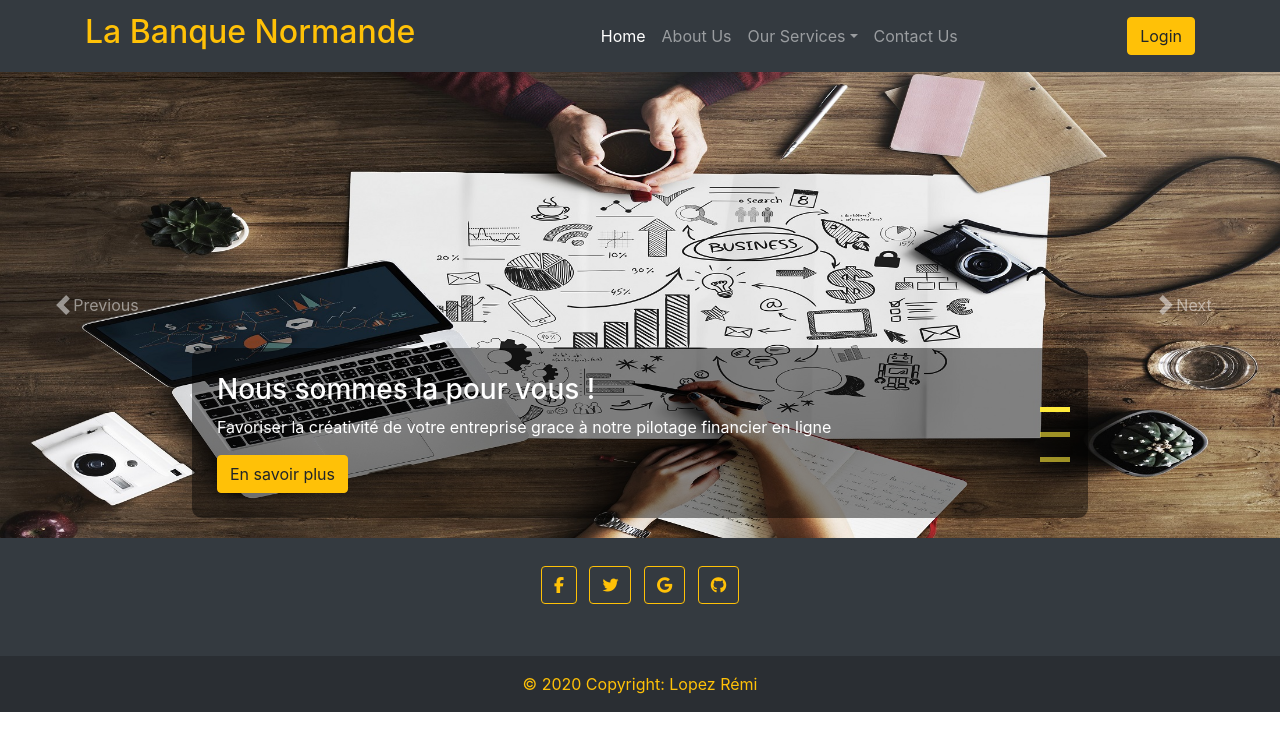
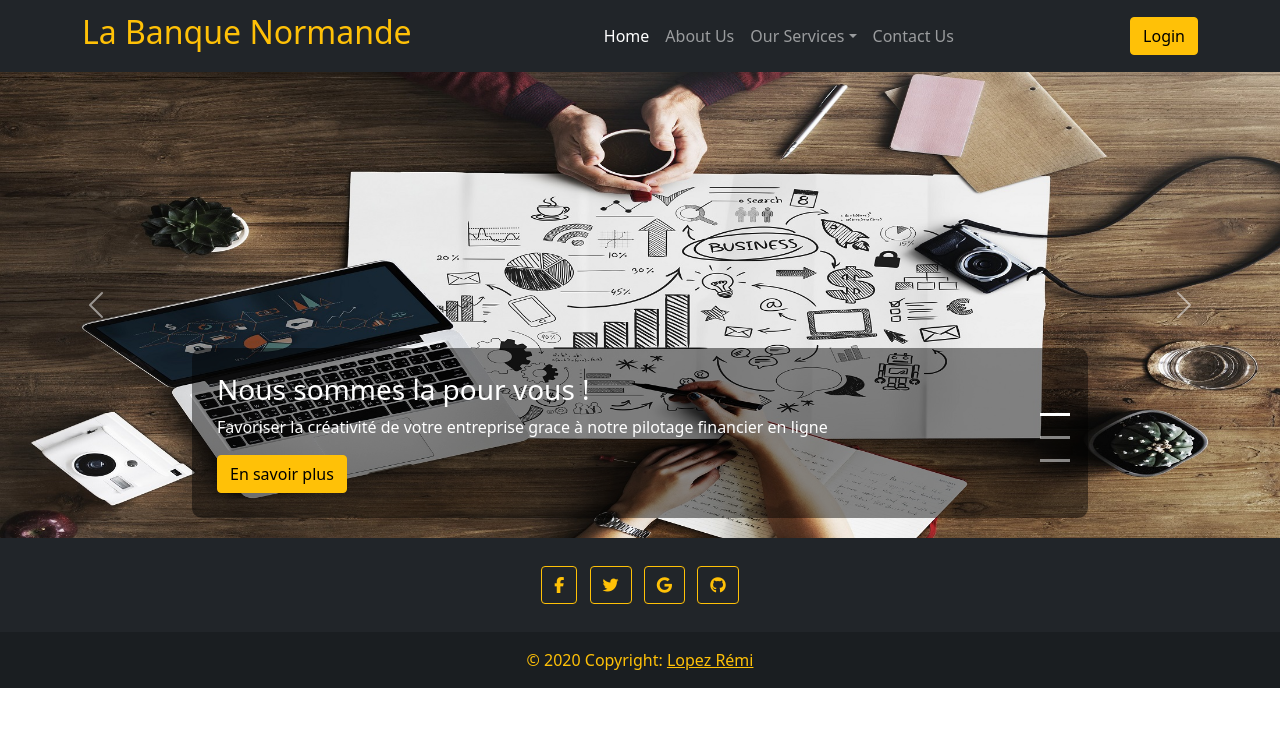
Before and after one commit to LopezRemi/banque_normande, a PHP site: page / in a window 1280 px wide. Shown: the top 751 px of the page. Run offline with PHP 8.4, Linux system fonts and the light colour scheme; some libraries are stand-ins or nearby versions.

Commit message:
fix carousel

```diff
--- a/css/main.css
+++ b/css/main.css
@@ -103,7 +103,7 @@
 }
 .carousel-indicators li {
   height: 5px;
-  background-color: #ffeb3b;
+  background-color: white;
   opacity: .6;
 }
 /* #################  Fin du css carousel  ########## */
--- a/index.html
+++ b/index.html
@@ -12,13 +12,13 @@
   <link rel="apple-touch-icon" href="icon.png">
   <!-- Place favicon.ico in the root directory -->
 
-  <script src="https://kit.fontawesome.com/a076d05399.js"></script>
-  <link href="StyleSheet.css" rel="stylesheet" />
-  <link rel="stylesheet" href="https://stackpath.bootstrapcdn.com/bootstrap/4.3.1/css/bootstrap.min.css"
-    integrity="sha384-ggOyR0iXCbMQv3Xipma34MD+dH/1fQ784/j6cY/iJTQUOhcWr7x9JvoRxT2MZw1T" crossorigin="anonymous">
 
+  <link href="https://cdn.jsdelivr.net/npm/bootstrap@5.0.2/dist/css/bootstrap.min.css" rel="stylesheet"
+    integrity="sha384-EVSTQN3/azprG1Anm3QDgpJLIm9Nao0Yz1ztcQTwFspd3yD65VohhpuuCOmLASjC" crossorigin="anonymous">
   <link rel="stylesheet" href="css/normalize.css">
   <link rel="stylesheet" href="css/main.css">
+  <script src="https://kit.fontawesome.com/a076d05399.js"></script>
+
 
 
 
@@ -134,24 +134,17 @@
         <!-- Section: Social media -->
         <section class="mb-4">
           <!-- Facebook -->
-      <a class="btn btn-outline-warning btn-floating m-1" href="#!" role="button"
-        ><i class="fab fa-facebook-f"></i
-      ></a>
+          <a class="btn btn-outline-warning btn-floating m-1" href="#!" role="button"><i
+              class="fab fa-facebook-f"></i></a>
 
           <!-- Twitter -->
-      <a class="btn btn-outline-warning btn-floating m-1" href="#!" role="button"
-        ><i class="fab fa-twitter"></i
-      ></a>
+          <a class="btn btn-outline-warning btn-floating m-1" href="#!" role="button"><i class="fab fa-twitter"></i></a>
 
           <!-- Google -->
-      <a class="btn btn-outline-warning btn-floating m-1" href="#!" role="button"
-        ><i class="fab fa-google"></i
-      ></a>
+          <a class="btn btn-outline-warning btn-floating m-1" href="#!" role="button"><i class="fab fa-google"></i></a>
 
           <!-- Github -->
-      <a class="btn btn-outline-warning btn-floating m-1" href="#!" role="button"
-        ><i class="fab fa-github"></i
-      ></a>
+          <a class="btn btn-outline-warning btn-floating m-1" href="#!" role="button"><i class="fab fa-github"></i></a>
         </section>
         <!-- Section: Social media -->
       </div>
```
Lines whose indentation alone changed are shown as unchanged.
